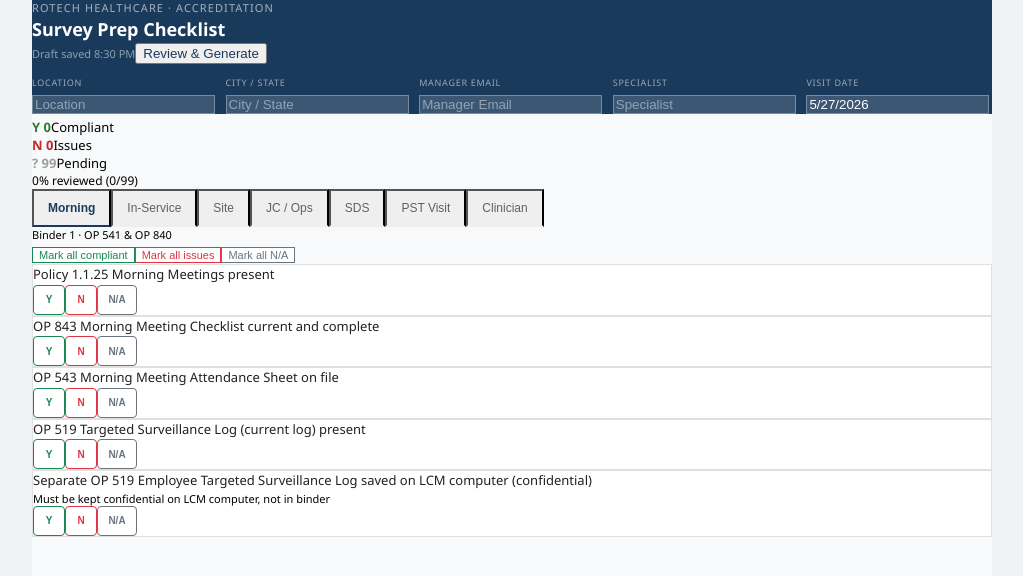
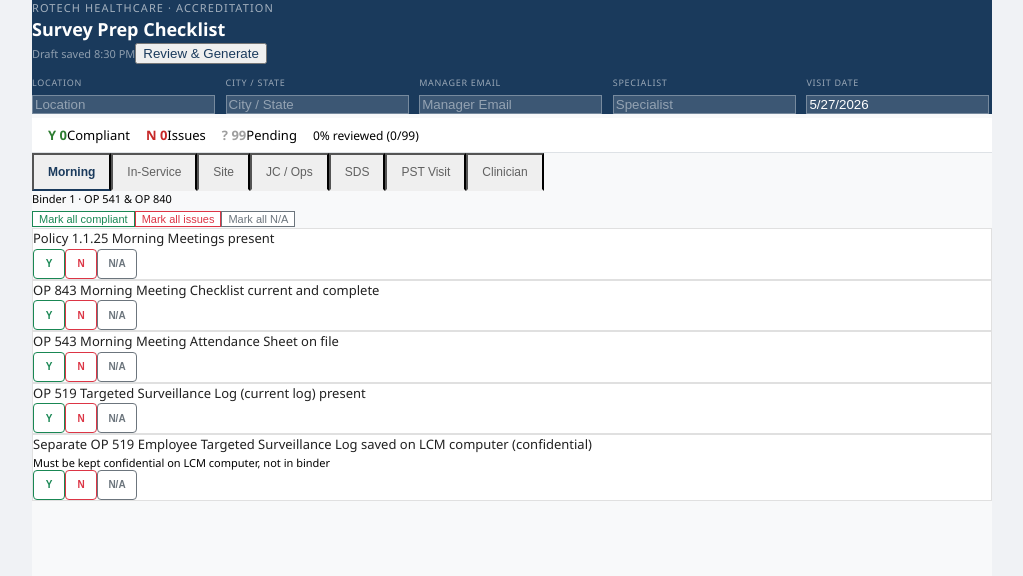
Before and after one commit to clandtroop/rotech-survey-prep, a React (Vite) app: page / in a window 1280 px wide. Shown: the top 576 px of the page, without its empty margins (128-1151 px from the left). Built offline with nearby package versions, Linux system fonts and the light colour scheme.

Commit message:
Refactor div styles for better readability

```diff
--- a/src/App.jsx
+++ b/src/App.jsx
@@ -379,7 +379,7 @@ Write a professional direct email. List issues with a 5-business-day corrective
             <div className={`progress-bar ${allStats.no>0?"bg-danger":"bg-success"}`} style={{width:`${pct}%`,transition:"width 0.3s"}} />
           </div>
 
-          <div className="d-flex flex-wrap gap-4 align-items-center px-3 py-2 bg-white border-bottom">
+          <div style={{display:"flex",flexWrap:"wrap",gap:16,alignItems:"center",padding:"8px 16px",background:"#fff",borderBottom:"1px solid #dee2e6"}}>
             {[["Y",allStats.yes,"#2e7d32","Compliant"],["N",allStats.no,"#c62828","Issues"],["?",allStats.pending,"#9e9e9e","Pending"]].map(([sym,n,c,label])=>(
               <div key={label} className="d-flex align-items-center gap-1" style={{fontSize:13}}>
                 <span style={{color:c,fontWeight:700}}>{sym} {n}</span>
```
